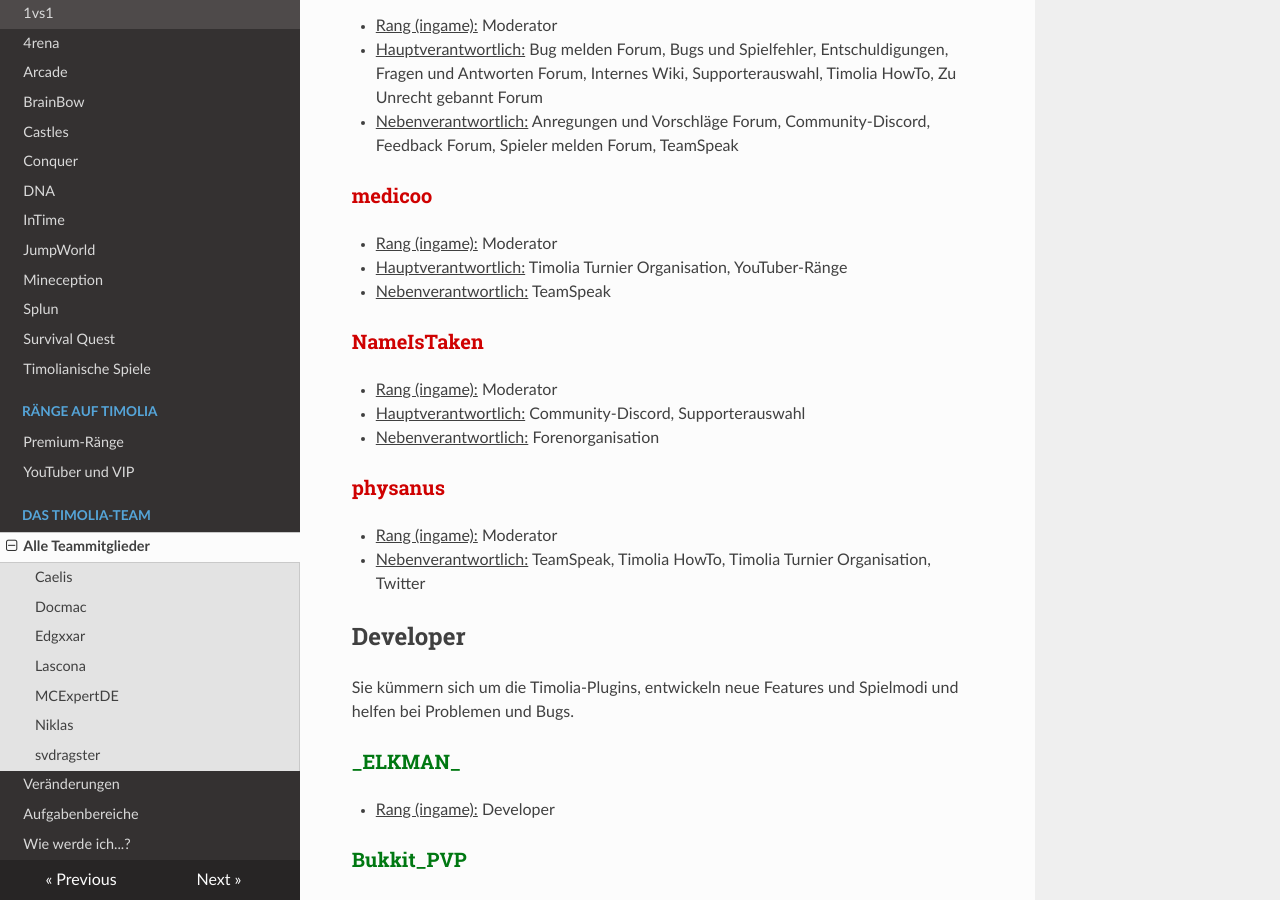
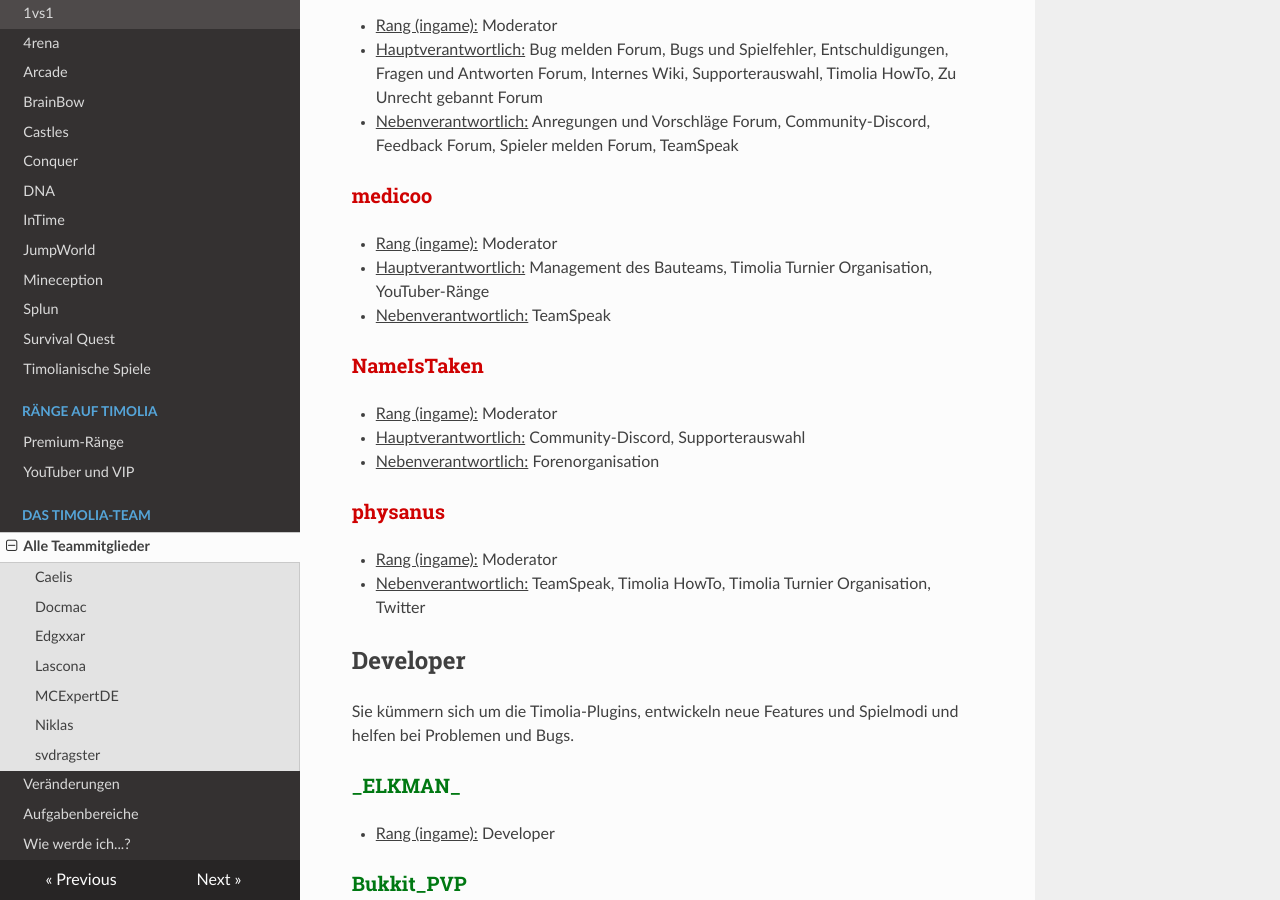
Before and after one commit to TimoliaDE/HowTo, an MkDocs documentation site: the page built from docs/team/members.md, in a window 1280 px wide and 900 px high, scrolled down 1509 px. Built offline with MkDocs 1.6.1, drawn with Linux system fonts in a browser that asks for light colours; nearby versions of some CDN libraries; old or Windows-style settings are respelled for this version of MkDocs; some of the changed text lies outside the part shown.

Commit message:
Update members.md

```diff
--- a/docs/team/members.md
+++ b/docs/team/members.md
@@ -48,7 +48,7 @@ Moderatoren koordinieren einzelne Projekte oder Bereiche auf Timolia und sorgen
 
 ### <strong><span style="color:#CF0101">medicoo</span></strong>
 - <u>Rang (ingame):</u> Moderator
-- <u>Hauptverantwortlich:</u> Timolia Turnier Organisation, YouTuber-Ränge
+- <u>Hauptverantwortlich:</u> Management des Bauteams, Timolia Turnier Organisation, YouTuber-Ränge
 - <u>Nebenverantwortlich:</u> TeamSpeak
 
 ### <strong><span style="color:#CF0101">NameIsTaken</span></strong>
@@ -193,6 +193,7 @@ Sie sind für die Arenen und Maps des Timolia-Netzwerkes verantwortlich und entw
 
 ### <strong><span style="color:#00646F">\_CrystalSky\_</span></strong>
 - <u>Rang (ingame):</u> Builder
+- <u>Hauptverantwortlich:</u> Management des Bauteams
 
 ### <strong><span style="color:#00646F">12Build</span></strong>
 - <u>Rang (ingame):</u> Builder
```
